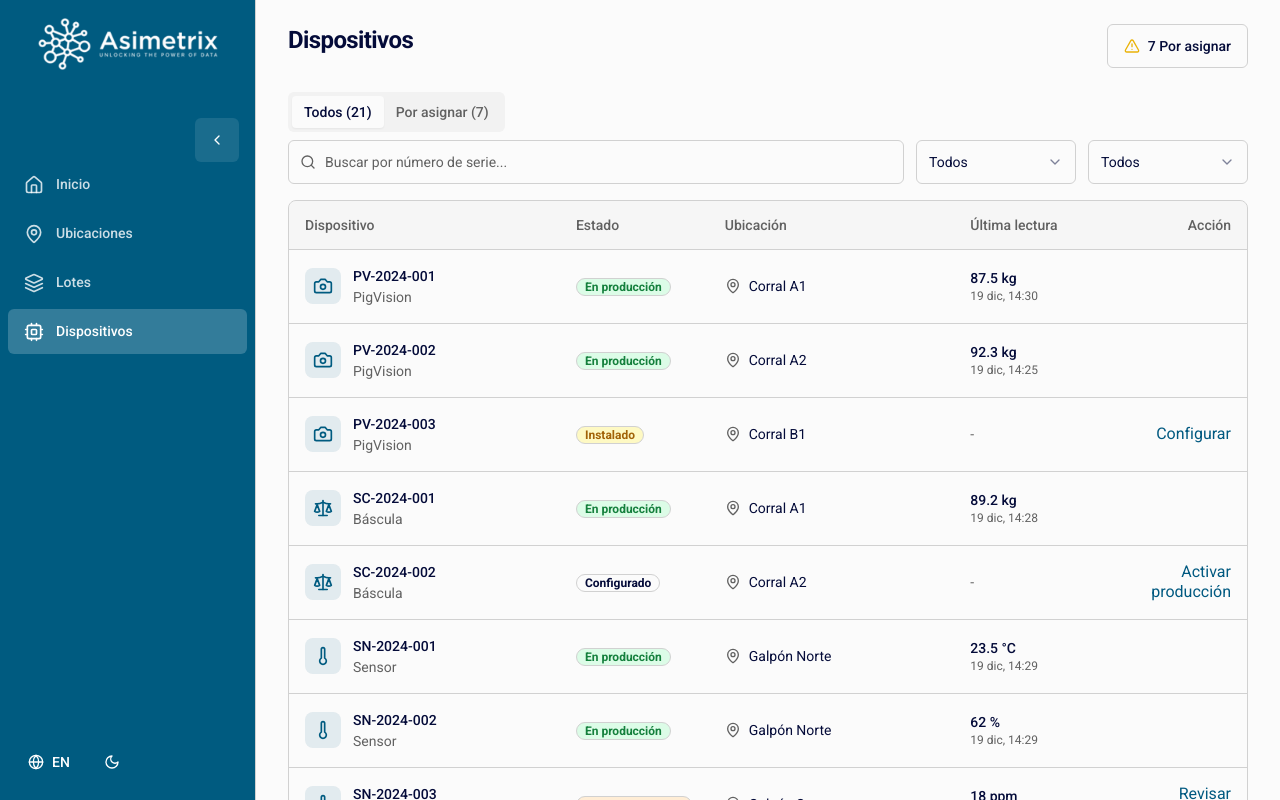
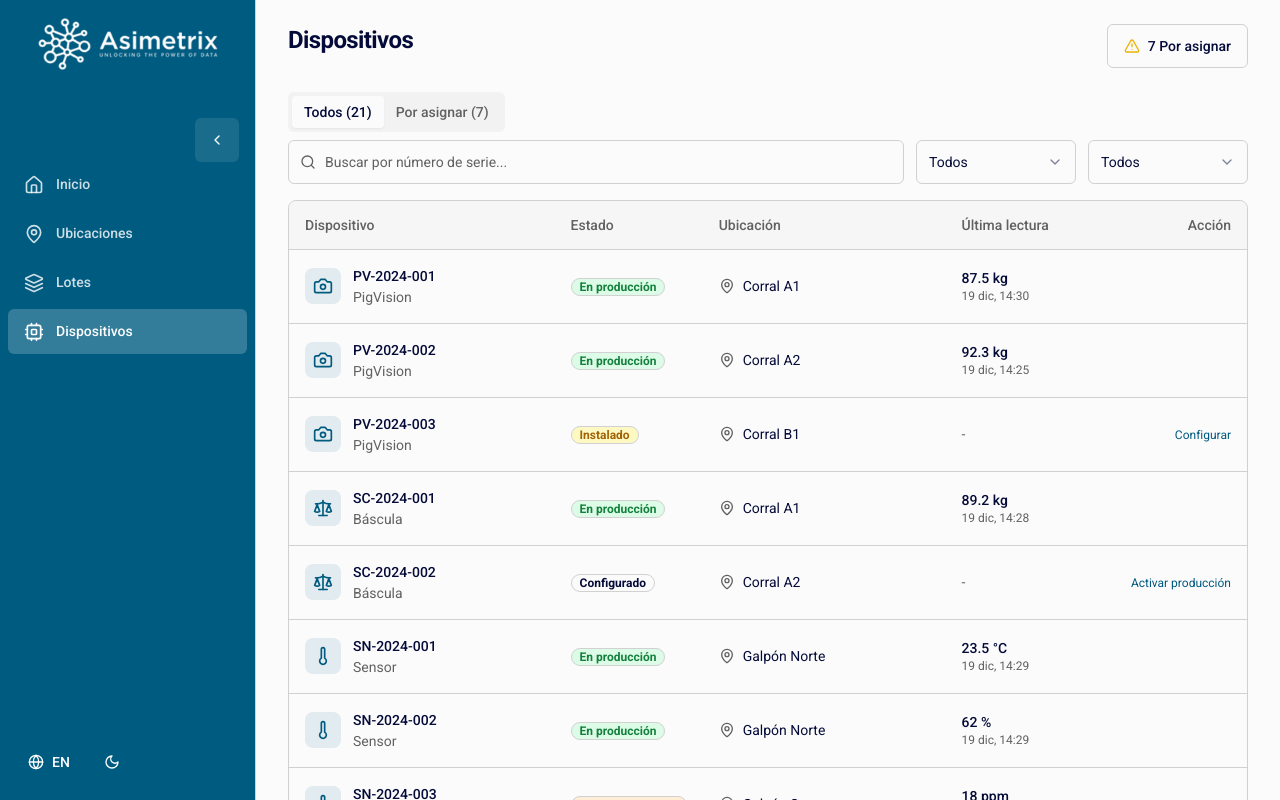
Before and after one commit to AnnaMoons/location-manager, a Next.js app: page /dispositivos in a window 1280 px wide. Shown: the top 800 px of the page. Built offline with nearby package versions, Linux system fonts and the light colour scheme; no server answers.

Commit message:
Set CTA tertiary text to 12px with no wrap

```diff
--- a/components/devices/NextActionCTA.tsx
+++ b/components/devices/NextActionCTA.tsx
@@ -58,7 +58,7 @@ export function NextActionCTA({ device, variant = 'button' }: NextActionCTAProps
     return (
       <Link
         href={href}
-        className="text-[#005980] hover:underline font-roboto text-base leading-[20px]"
+        className="text-[#005980] hover:underline font-roboto text-xs leading-[20px] whitespace-nowrap"
         style={{ fontFeatureSettings: '"liga" off, "clig" off' }}
       >
         {t(config.labelKey)}
```
